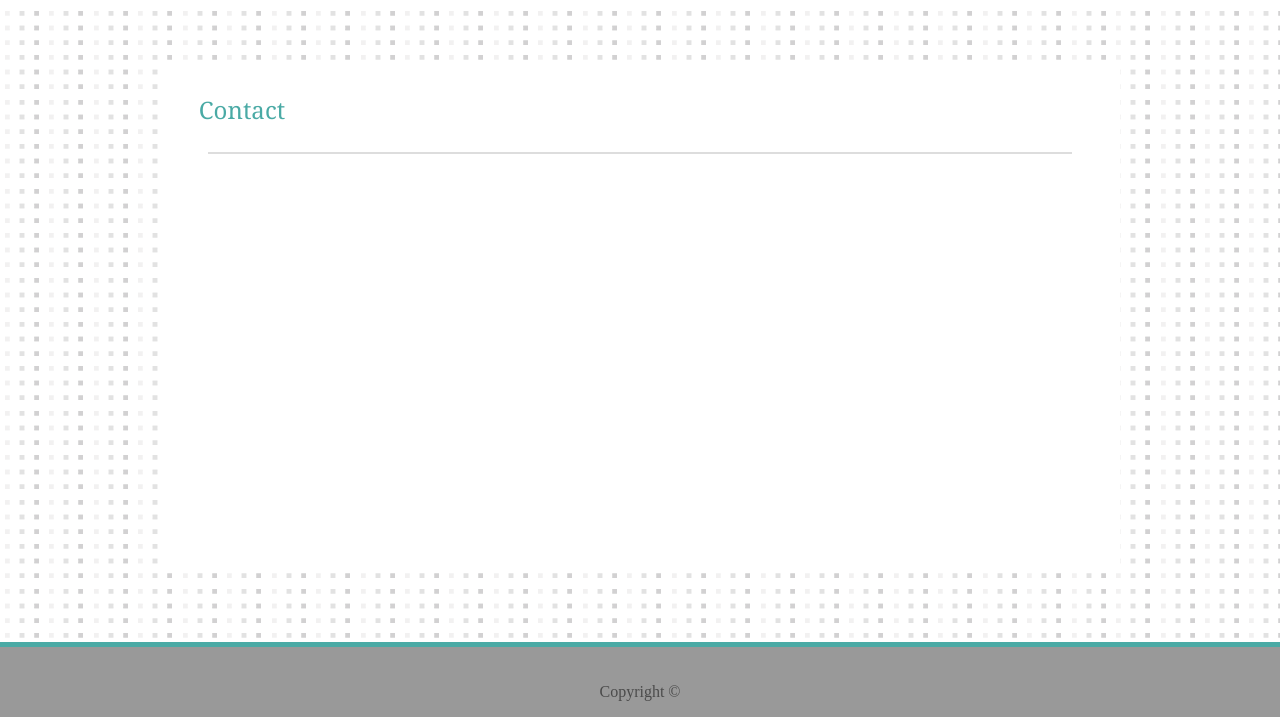
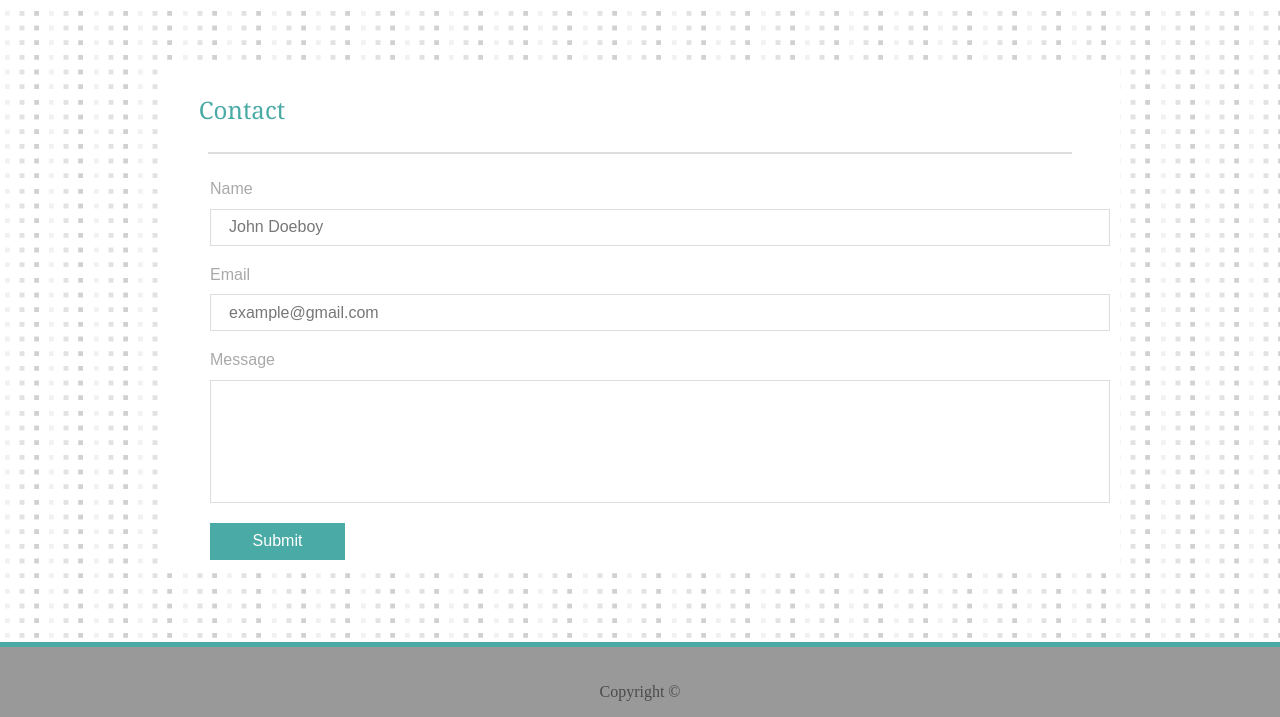
Before and after one commit to dmryan711/Basic_Portfolio, a plain HTML site: page contact.html in a window 1280 px wide. Shown: the part 83-800 px from the top of the page. Drawn offline with nearby package versions, Linux system fonts and the light colour scheme.

Commit message:
About Me and Contact Page complete | Fixed: the nav bars in all pages to hover for entire element

```diff
--- a/assets/css/contact.css
+++ b/assets/css/contact.css
@@ -0,0 +1,74 @@
+#content-body{
+    display: flex;
+    width:100%;
+    flex-direction: column;
+    align-content: space-between;
+    justify-content: flex-start;
+    position: relative;
+    height: calc(100vh - 300px - 20%);
+
+}
+
+
+.input-label-row {
+    height:7.145%
+}
+
+.input-field-row {
+    height:14.29%;
+}
+
+#messageFieldLine.input-field-row {
+    height:35.725%;
+}
+
+#buttonFieldLine.input-label-row{
+    height:14.26%;
+
+}
+
+input, textarea{
+    position: relative;
+    width:100%;
+    height:100%;
+    padding:0 0 0 2%;
+    font-size:100%;
+    border: 1px solid #dddddd;
+}
+
+textarea{
+    resize: none;
+    overflow-y:scroll;
+}
+
+::placeholder{
+    color:#777777;
+}
+
+button{
+    position: relative;
+    height:100%;
+    width:15%;
+    background-color:#4aaaa5;
+    border:none;
+    font-family: Arial, Helvetica, sans-serif;
+    color:#ffffff;
+    font-size: 100%;
+}
+
+button:hover{
+    background-color:#3a8884;
+
+}
+
+
+
+
+/*.input  textarea, input{
+    background-color:beige;
+    margin-top:0;
+    width:90%;
+    position: relative;
+    height: 100%;
+
+}*/
--- a/assets/css/style.css
+++ b/assets/css/style.css
@@ -5,7 +5,6 @@
 #main-container{
     width:100%;
     height:100%;
-    background-color: black;
     display: flex;
     flex-direction: column;
     background-image: url(../images/tiny-squares.png);
@@ -52,7 +51,7 @@
 
 }
 
-ul{
+#nav{
     list-style-type: none;
     display: flex;
     flex-direction: row;
--- a/contact.html
+++ b/contact.html
@@ -1,6 +1,13 @@
 <!DOCTYPE html>
 <html lang="en">
 <head>
+    <!--Some placeholder JS-->
+        <script type="text/javascript">
+            function submitClick()
+            {
+            alert("Your information has been sent to the president, thank you");
+            }
+        </script>
     <!--CSS-->
     <link rel="stylesheet" href="assets/css/normalize.css"/>
     <link rel="stylesheet" href = "assets/css/style.css"/>
@@ -9,7 +16,7 @@
     <meta charset="UTF-8">
     <meta name="viewport" content="width=device-width, initial-scale=1.0">
     <meta http-equiv="X-UA-Compatible" content="ie=edge">
-    <title>About Me</title>
+    <title>Contact</title>
 </head>
 <body>
     <!--MAIN CONTAINER-->
@@ -24,11 +31,11 @@
 
                 <!--NAVIGATION-->
                 <ul id="nav">
-                    <li class="nav-item"><a href="index.html">About</a></li>
+                    <a href="index.html"><li class="nav-item">About</li></a>
                     <li>|</li>
-                    <li class="nav-item"><a href="portfolio.html">Portfolio</a></li>
+                    <a href="portfolio.html"><li class="nav-item">Portfolio</li></a>
                     <li>|</li>
-                    <li class="nav-item"><a href="contact.html">Contact</a></li>
+                    <a href="contact.html"><li class="nav-item">Contact</li></a>
                 </ul>
             </div>
         </header>
@@ -42,8 +49,29 @@
                     </div>
                     <div id="content-border"></div>
                 </div>
-
-
+                <ul id="content-body">
+                    <li class="input-label-row">
+                        <label for="content-name">Name</label>
+                    </li>
+                    <li class="input-field-row">
+                        <input type="text" id="content-name" placeholder="John Doeboy"/>
+                    </li>
+                    <li class="input-label-row">
+                            <label for="content-email">Email</label>
+                    </li>
+                    <li class="input-field-row">
+                            <input type="email" id="content-email" placeholder="example@gmail.com"/>
+                    </li>
+                    <li class="input-label-row">
+                            <label for="content-message">Message</label>
+                    </li>
+                    <li class="input-field-row" id="messageFieldLine">
+                            <textarea  id="content-message"></textarea>
+                     </li>
+                     <li class="input-label-row" id="buttonFieldLine">
+                            <button type="submit" onclick="submitClick()">Submit</button>
+                     </li>
+                </ul>
             </div>
         </section>
 
```
Also changed, not shown: index.html (+6 -6 lines), portfolio.html (+3 -3 lines).
